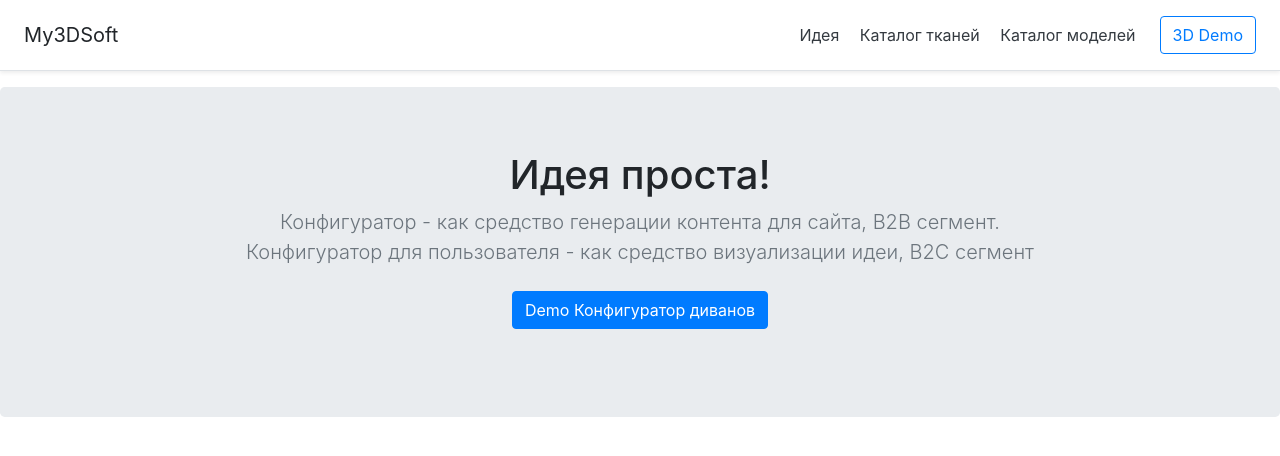
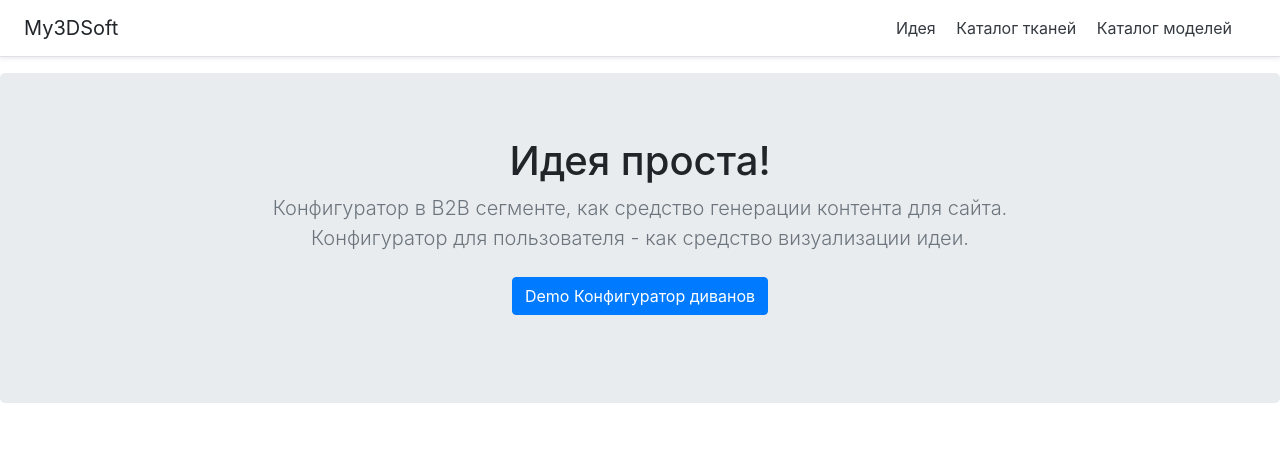
Before and after one commit to romario2020/rorr, a Django app: page / in a window 1280 px wide. Shown: the top 456 px of the page. Run offline with Django 3.2, Linux system fonts and the light colour scheme; data that the repository does not hold is empty; some libraries are stand-ins or nearby versions.

Commit message:
спрятал кнопку 3Д

```diff
--- a/tryweb/templates/tryweb/index.html
+++ b/tryweb/templates/tryweb/index.html
@@ -6,8 +6,8 @@
 <section class="jumbotron text-center">
   <div class="container">
     <h1 class="jumbotron-heading">Идея проста!</h1>
-    <p class="lead text-muted">Конфигуратор - как средство генерации контента для сайта, B2B сегмент.<br>
-    Конфигуратор для пользователя - как средство визуализации идеи, B2C сегмент </p>
+    <p class="lead text-muted">Конфигуратор в B2B сегменте, как средство генерации контента для сайта.<br>
+    Конфигуратор для пользователя - как средство визуализации идеи.</p>
     <p>
       <a href="{% url 'constrdemo' %}" class="btn btn-primary my-2">Demo Конфигуратор диванов</a>
     </p>
--- a/tryweb/templates/tryweb/loyout.html
+++ b/tryweb/templates/tryweb/loyout.html
@@ -19,7 +19,7 @@
       <a class="p-2 text-dark" href="{% url 'cloths' %}">Каталог тканей</a>
       <a class="p-2 text-dark" href="{% url 'models' %}">Каталог моделей</a>
     </nav>
-    <a class="btn btn-outline-primary" href="{% url 'constrdemo' %}">3D Demo</a>
+    <!-- <a class="btn btn-outline-primary" href="{% url 'constrdemo' %}">3D Demo</a> -->
   </div>
 
   {% block content %}
```
